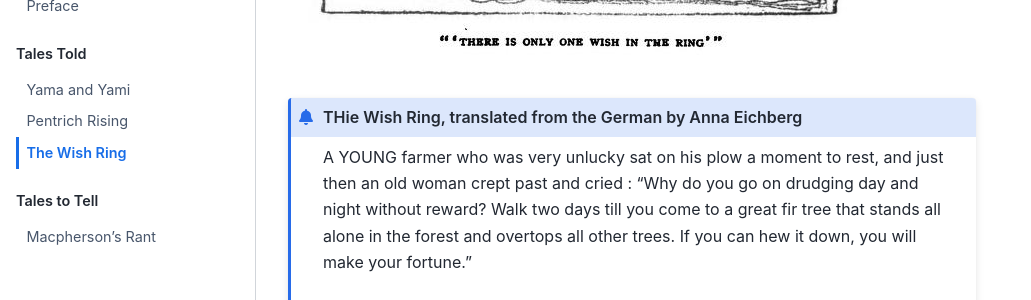
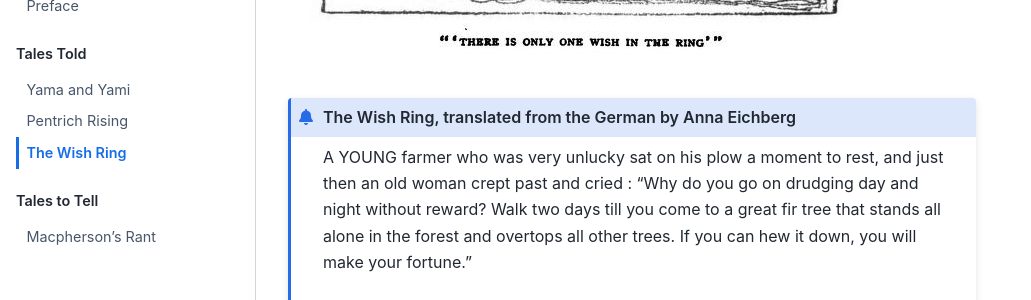
Before and after one commit to psychemedia/storytelling-notes, a Jupyter Book: the page built from the-wish-ring.md, in a window 1280 px wide and 900 px high, scrolled down 1112 px. Shown: the part 153-453 px from the top of the window, without its empty margins (0-1031 px from the left). Built offline with Jupyter Book 1.0.4 settings and Sphinx 7.4.7 and the Sphinx Book theme 1.1.4, drawn with Linux system fonts in a browser that asks for light colours; some of the changed text lies outside the part shown.

Commit message:
Update the-wish-ring.md

````diff
--- a/the-wish-ring.md
+++ b/the-wish-ring.md
@@ -11,7 +11,7 @@ I'm pretty sure I heard Daniel say somewhere (FATE 2021, maybe, in a lunch queue
 
 ![A man sat next to a woman outside a cottage, with the caption "There is only one wish in the ring".](images/wish_ring_tales_st_nicholas.png)
 
-```{admonition} THie Wish Ring, translated from the German by Anna Eichberg
+```{admonition} The Wish Ring, translated from the German by Anna Eichberg
 
 A YOUNG farmer who was very unlucky sat on his plow a moment to rest, and just then an old woman crept past and cried : "Why do you go on drudging day and night without reward? Walk two days till you come to a great fir tree that stands all alone in the forest and overtops all other trees. If you can hew it down, you will make your fortune."
 
````
Also changed, not shown: other parts of the-wish-ring.md (+1 -1 lines).
